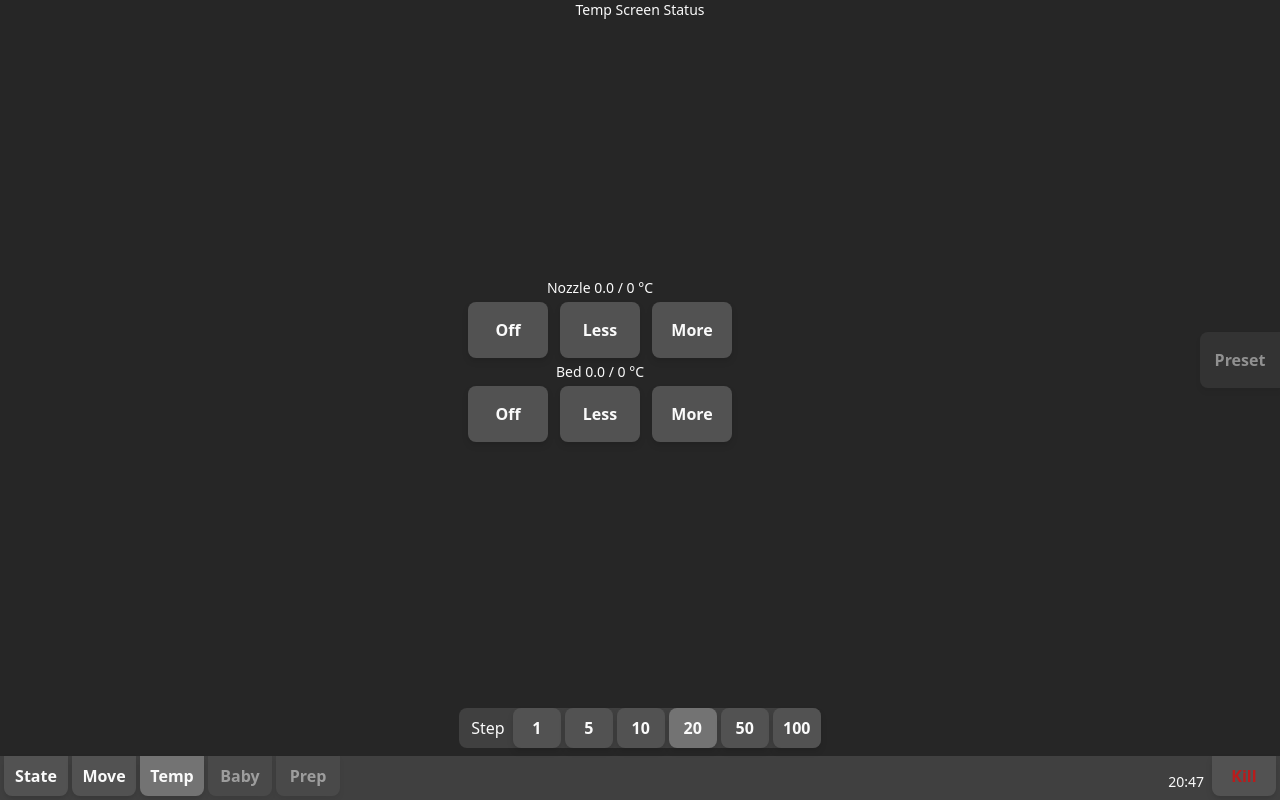
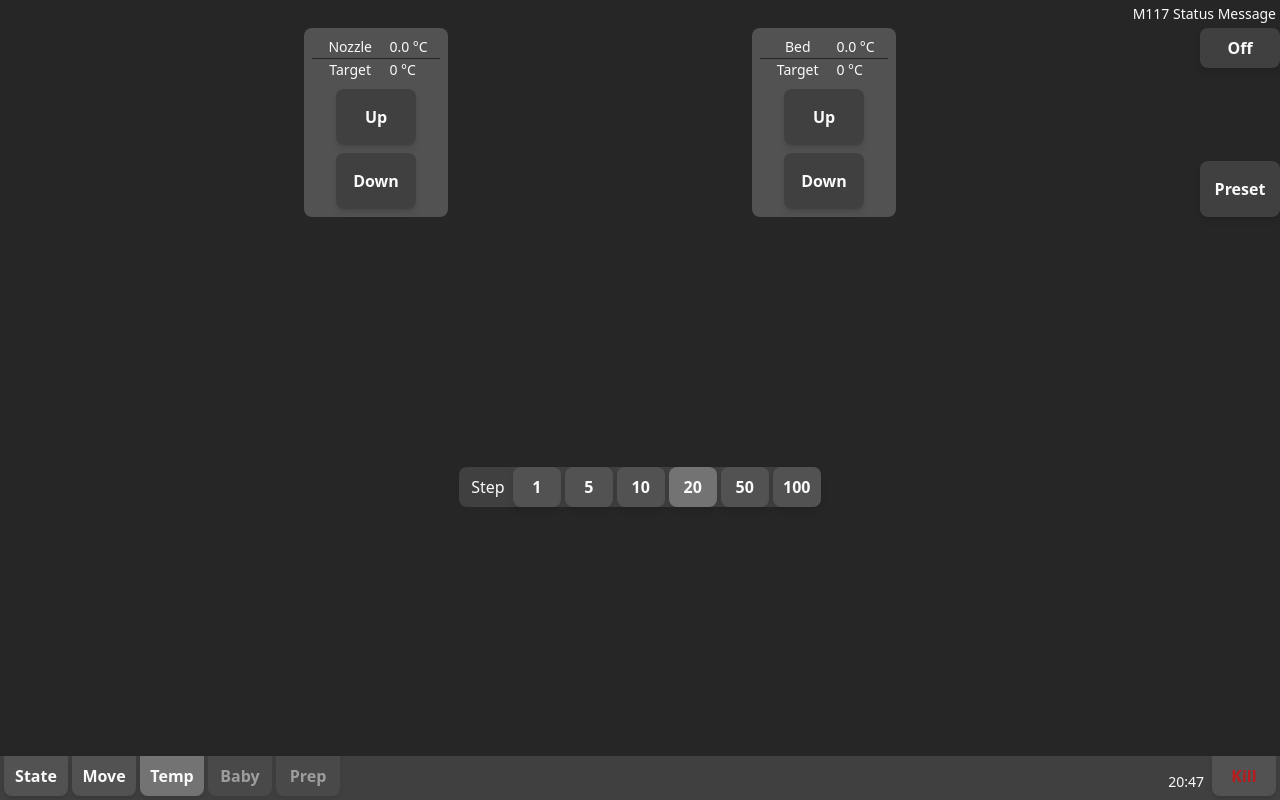
Before and after one commit to freakydude/klipper-touch, a SvelteKit app: page /temperature in a window 1280 px wide. Built offline with nearby package versions, Linux system fonts and the light colour scheme.

Commit message:
Improved move and temperature page
Signed-off-by: Frank Roth <developer@freakydu.de>

```diff
--- a/src/routes/move/+page.svelte
+++ b/src/routes/move/+page.svelte
@@ -130,22 +130,28 @@
 </script>
 
 <div class="page-dark flex-col items-stretch">
-  <div class="flex w-full flex-row items-center justify-center gap-3">
-    <p class="text-center text-sm text-neutral-50">Position</p>
-    <p class="text-center text-sm text-neutral-50">
-      X {$motionReportLivePosition[0].toFixed(2)}
-    </p>
-    <p class="text-center text-sm text-neutral-50">
-      Y {$motionReportLivePosition[1].toFixed(2)}
-    </p>
-    <p class="text-center text-sm text-neutral-50">
-      Z {$motionReportLivePosition[2].toFixed(2)}
-    </p>
+  <div class="flex w-full flex-row items-center justify-end gap-3 p-1">
+    <p class="text-sm text-neutral-50">M117 Status Message</p>
   </div>
-  <div class="flex flex-grow flex-row justify-between">
-    <div class="flex flex-grow flex-row justify-center gap-3">
-      <span class="flex flex-col items-center justify-center gap-3"
-        ><p class="flex text-sm text-neutral-50">X {$toolheadPosition[0].toFixed(1)}</p>
+  <div class="flex flex-row">
+    <div class="flex flex-grow justify-center">
+      <div class="flex flex-col items-stretch justify-center gap-2 rounded-lg bg-neutral-600 px-2 py-2">
+        <table class="w-80 self-center text-sm text-neutral-50">
+          <tr class="border-b border-neutral-800">
+            <td class="pr-2 text-end">Current</td>
+            <td class="pr-1 text-start">X {$motionReportLivePosition[0].toFixed(2)} mm</td>
+            <td class="pr-1 text-start">Y {$motionReportLivePosition[1].toFixed(2)} mm</td>
+            <td class="pr-1 text-start">Z {$motionReportLivePosition[2].toFixed(2)} mm</td>
+          </tr>
+          <tr>
+            <td class="pr-2 text-end">Target</td>
+            <td class="pr-1 text-start">X {$toolheadPosition[0].toFixed(1)} mm</td>
+            <td class="pr-1 text-start">Y {$toolheadPosition[1].toFixed(1)} mm</td>
+            <td class="pr-1 text-start">Z {$toolheadPosition[2].toFixed(1)} mm</td>
+          </tr>
+        </table>
+
+        <span class="flex flex-row items-center justify-center gap-3">
           <button
             disabled="{!isHomedZ}"
             class="flex h-14 w-20 items-center justify-center rounded-lg bg-neutral-700 px-3 py-2 font-semibold text-neutral-50 drop-shadow-md hover:bg-neutral-500 disabled:opacity-50"
@@ -154,37 +160,32 @@
           </button>
           <button
             disabled="{!isHomedXY}"
+            on:click="{() => moveY(stepsArr[selectedStep])}"
+            class="flex h-14 w-20 items-center justify-center rounded-lg bg-neutral-700 px-3 py-2 font-semibold text-neutral-50 drop-shadow-md hover:bg-neutral-500 disabled:opacity-50">
+            Back
+          </button>
+          <button
+            disabled="{!isHomedZ}"
+            on:click="{() => moveZ(stepsArr[selectedStep])}"
+            class="flex h-14 w-20 items-center justify-center rounded-lg bg-neutral-700 px-3 py-2 font-semibold text-neutral-50 drop-shadow-md hover:bg-neutral-500 disabled:opacity-50">
+            Up
+          </button>
+        </span>
+
+        <span class="flex flex-row items-center justify-center gap-3">
+          <button
+            disabled="{!isHomedXY}"
             on:click="{() => moveX(-stepsArr[selectedStep])}"
             class="flex h-14 w-20 items-center justify-center rounded-lg bg-neutral-700 px-3 py-2 font-semibold text-neutral-50 drop-shadow-md hover:bg-neutral-500 disabled:opacity-50">
             Left
           </button>
-      </span>
 
-      <span class="flex flex-col items-center justify-center gap-3">
-        <p class="flex text-sm text-neutral-50">Y {$toolheadPosition[1].toFixed(1)}</p>
-        <button
-          disabled="{!isHomedXY}"
-          on:click="{() => moveY(stepsArr[selectedStep])}"
-          class="flex h-14 w-20 items-center justify-center rounded-lg bg-neutral-700 px-3 py-2 font-semibold text-neutral-50 drop-shadow-md hover:bg-neutral-500 disabled:opacity-50">
-          Back
-        </button>
           <button
             disabled="{!isHomedXY}"
             on:click="{() => moveY(-stepsArr[selectedStep])}"
             class="flex h-14 w-20 items-center justify-center rounded-lg bg-neutral-700 px-3 py-2 font-semibold text-neutral-50 drop-shadow-md hover:bg-neutral-500 disabled:opacity-50">
             Front
           </button>
-      </span>
-
-      <span class="flex flex-col items-center justify-center gap-3">
-        <p class="flex text-sm text-neutral-50">Z {$toolheadPosition[2].toFixed(1)}</p>
-        <button
-          disabled="{!isHomedZ}"
-          on:click="{() => moveZ(stepsArr[selectedStep])}"
-          class="flex h-14 w-20 items-center justify-center rounded-lg bg-neutral-700 px-3 py-2 font-semibold text-neutral-50 drop-shadow-md hover:bg-neutral-500 disabled:opacity-50">
-          Up
-        </button>
-
           <button
             disabled="{!isHomedXY}"
             on:click="{() => moveX(stepsArr[selectedStep])}"
@@ -193,13 +194,14 @@
           </button>
         </span>
       </div>
-    <span class="flex flex-col gap-3">
+    </div>
+    <span class="flex flex-col">
       <button
         on:click="{() => disableSteppers()}"
         class="flex h-10 w-20 items-center justify-center rounded-l-lg bg-neutral-700 px-3 py-2 font-semibold text-neutral-50 drop-shadow-md hover:bg-neutral-500 disabled:opacity-50">
         Off
       </button>
-      <span class="flex flex-grow flex-col justify-center gap-3">
+      <span class="flex flex-grow flex-col justify-end gap-3">
         <button
           on:click="{() => homeXY()}"
           class="flex h-14 w-20 items-center justify-center rounded-l-lg {isHomedXY
--- a/src/routes/temperature/+page.svelte
+++ b/src/routes/temperature/+page.svelte
@@ -92,137 +92,87 @@
 </script>
 
 <div class="page-dark flex-col items-stretch">
-  <div class="flex flex-row justify-center">
-    <p class=" text-sm text-neutral-50">Temp Screen Status</p>
+  <div class="flex w-full flex-row items-center justify-end gap-3 p-1">
+    <p class="text-sm text-neutral-50">M117 Status Message</p>
   </div>
-  <div class="flex flex-grow flex-row">
-    <div class="flex flex-grow flex-col">
-      <div class="flex flex-grow flex-col items-center justify-center">
-        <div class="flex flex-col items-center gap-1">
-          <p class="flex flex-row text-center text-sm text-neutral-50">
-            Nozzle {$nozzleCurrentTemperature.toFixed(1)} / {$nozzleTargetTemperature.toFixed(0)} °C
-          </p>
-          <div class="flex items-center gap-3">
-            <button
-              class="flex h-14 w-20 items-center justify-center rounded-lg bg-neutral-600 px-3 py-2 font-semibold text-neutral-50 drop-shadow-md hover:bg-neutral-500 disabled:opacity-50"
-              on:click="{() => disableNozzleTemperature()}">
-              Off
-            </button>
-            <button
-              on:click="{() => changeNozzleTemperature(-stepsArr[selectedStep])}"
-              class="flex h-14 w-20 items-center justify-center rounded-lg bg-neutral-600 px-3 py-2 font-semibold text-neutral-50 drop-shadow-md hover:bg-neutral-500 disabled:opacity-50">
-              Less
-            </button>
-            <button
-              on:click="{() => changeNozzleTemperature(stepsArr[selectedStep])}"
-              class="flex h-14 w-20 items-center justify-center rounded-lg bg-neutral-600 px-3 py-2 font-semibold text-neutral-50 drop-shadow-md hover:bg-neutral-500 disabled:opacity-50">
-              More
-            </button>
-          </div>
-          <p class="flex flex-row text-center text-sm text-neutral-50">
-            Bed {$heaterBedCurrentTemperature.toFixed(1)} / {$heaterBedTargetTemperature.toFixed(0)} °C
-          </p>
-          <div class="flex items-center gap-3">
-            <button
-              class="flex h-14 w-20 items-center justify-center rounded-lg bg-neutral-600 px-3 py-2 font-semibold text-neutral-50 drop-shadow-md hover:bg-neutral-500 disabled:opacity-50"
-              on:click="{() => disableBedTemperature()}">
-              Off
-            </button>
-            <button
-              on:click="{() => changeBedTemperature(-stepsArr[selectedStep])}"
-              class="flex h-14 w-20 items-center justify-center rounded-lg bg-neutral-600 px-3 py-2 font-semibold text-neutral-50 drop-shadow-md hover:bg-neutral-500 disabled:opacity-50">
-              Less
-            </button>
-            <button
-              on:click="{() => changeBedTemperature(stepsArr[selectedStep])}"
-              class="flex h-14 w-20 items-center justify-center rounded-lg bg-neutral-600 px-3 py-2 font-semibold text-neutral-50 drop-shadow-md hover:bg-neutral-500 disabled:opacity-50">
-              More
-            </button>
-          </div>
-        </div>
-      </div>
-    </div>
-    <div class="flex flex-col justify-center">
-      <button
-        disabled="{true}"
-        class="flex h-14 w-20 items-center justify-center rounded-l-lg bg-neutral-700 px-3 py-2 font-semibold text-neutral-50 drop-shadow-md hover:bg-neutral-500 disabled:opacity-50">
-        Preset
-      </button>
-    </div>
-  </div>
+  <div class="flex flex-row">
+    <div class="flex flex-grow justify-evenly">
+      <div class="flex w-36 flex-col items-center gap-2 rounded-lg bg-neutral-600 px-2 py-2">
+        <table class="self-stretch text-sm text-neutral-50">
+          <tr class="border-b border-neutral-800">
+            <td class="px-2 text-center">Nozzle</td>
 
-  <!-- Statusbar -->
-  <!-- <div class="flex w-full flex-row items-center justify-center gap-3">
-    <p class="text-center text-sm text-neutral-50">
-      Nozzle {$nozzleCurrentTemperature.toFixed(1)} °C
-    </p>
-    <p class="text-center text-sm text-neutral-50">
-      Bed {$heaterBedCurrentTemperature.toFixed(1)} °C
-    </p>
-  </div> -->
-  <!-- Temperature -->
-  <!-- <div class="flex flex-grow flex-row justify-between">
-    <div class="flex flex-grow flex-row justify-center gap-3">
-      <span class="flex flex-col items-center justify-center gap-3">
-        <p class="flex text-sm text-neutral-50">Off</p>
+            <td class=" text-start">{$nozzleCurrentTemperature.toFixed(1)} °C</td>
+          </tr>
+          <tr>
+            <td class="px-2 text-center">Target</td>
+
+            <td class=" text-start">{$nozzleTargetTemperature.toFixed(0)} °C</td>
+          </tr>
+        </table>
+
         <button
-          class="flex h-14 w-20 items-center justify-center rounded-lg bg-neutral-700 px-3 py-2 font-semibold text-neutral-50 drop-shadow-md hover:bg-neutral-500 disabled:opacity-50"
-          on:click="{() => disableNozzleTemperature()}">
-          NOff
+          on:click="{() => changeNozzleTemperature(stepsArr[selectedStep])}"
+          class="flex h-14 w-20 items-center justify-center rounded-lg bg-neutral-700 px-3 py-2 font-semibold text-neutral-50 drop-shadow-md hover:bg-neutral-500 disabled:opacity-50">
+          Up
         </button>
-        <button
-          on:click="{() => disableBedTemperature()}"
-          class="flex h-14 w-20 items-center justify-center rounded-lg bg-neutral-700 px-3 py-2 font-semibold text-neutral-50 drop-shadow-md hover:bg-neutral-500 disabled:opacity-50">
-          BOff
-        </button>
-      </span>
 
-      <span class="flex flex-col items-center justify-center gap-3">
-        <p class="flex text-sm text-neutral-50">N {$nozzleTargetTemperature.toFixed(0)} °C</p>
         <button
           on:click="{() => changeNozzleTemperature(-stepsArr[selectedStep])}"
           class="flex h-14 w-20 items-center justify-center rounded-lg bg-neutral-700 px-3 py-2 font-semibold text-neutral-50 drop-shadow-md hover:bg-neutral-500 disabled:opacity-50">
-          NLess
+          Down
         </button>
-        <button
-          on:click="{() => changeBedTemperature(-stepsArr[selectedStep])}"
-          class="flex h-14 w-20 items-center justify-center rounded-lg bg-neutral-700 px-3 py-2 font-semibold text-neutral-50 drop-shadow-md hover:bg-neutral-500 disabled:opacity-50">
-          BLess
-        </button>
-      </span>
-
-      <span class="flex flex-col items-center justify-center gap-3">
-        <p class="flex text-sm text-neutral-50">B {$heaterBedTargetTemperature.toFixed(0)} °C</p>
-        <button
-          on:click="{() => changeNozzleTemperature(stepsArr[selectedStep])}"
-          class="flex h-14 w-20 items-center justify-center rounded-lg bg-neutral-700 px-3 py-2 font-semibold text-neutral-50 drop-shadow-md hover:bg-neutral-500 disabled:opacity-50">
-          NMore
-        </button>
+      </div>
+      <div class="flex w-36 flex-col items-center gap-2 rounded-lg bg-neutral-600 px-2 py-2">
+        <table class="self-stretch text-sm text-neutral-50">
+          <tr class="border-b border-neutral-800">
+            <td class="px-2 text-center">Bed</td>
+            <td class="text-start">{$heaterBedCurrentTemperature.toFixed(1)} °C</td>
+          </tr>
+          <tr>
+            <td class="px-2 text-center">Target</td>
+            <td class="text-start">{$heaterBedTargetTemperature.toFixed(0)} °C</td>
+          </tr>
+        </table>
 
         <button
           on:click="{() => changeBedTemperature(stepsArr[selectedStep])}"
           class="flex h-14 w-20 items-center justify-center rounded-lg bg-neutral-700 px-3 py-2 font-semibold text-neutral-50 drop-shadow-md hover:bg-neutral-500 disabled:opacity-50">
-          BMore
+          Up
+        </button>
+
+        <button
+          on:click="{() => changeBedTemperature(-stepsArr[selectedStep])}"
+          class="flex h-14 w-20 items-center justify-center rounded-lg bg-neutral-700 px-3 py-2 font-semibold text-neutral-50 drop-shadow-md hover:bg-neutral-500 disabled:opacity-50">
+          Down
+        </button>
+      </div>
+    </div>
+    <span class="flex flex-col">
+      <span class="flex flex-grow flex-col justify-start gap-2">
+        <button
+          class="flex h-10 w-20 items-center justify-center rounded-lg bg-neutral-700 px-3 py-2 font-semibold text-neutral-50 drop-shadow-md hover:bg-neutral-500 disabled:opacity-50"
+          on:click="{() => {
+            disableNozzleTemperature();
+            disableBedTemperature();
+          }}">
+          Off
         </button>
       </span>
-    </div>
-    <span class="flex flex-col gap-3">
-      <span class="flex flex-grow flex-col justify-center gap-3">
+      <span class="flex flex-grow flex-col justify-end gap-2">
         <button
-          disabled="{true}"
-          class="flex h-14 w-20 items-center justify-center rounded-l-lg bg-neutral-700 px-3 py-2 font-semibold text-neutral-50 drop-shadow-md hover:bg-neutral-500 disabled:opacity-50">
+          class="flex h-14 w-20 items-center justify-center rounded-lg bg-neutral-700 px-3 py-2 font-semibold text-neutral-50 drop-shadow-md hover:bg-neutral-500 disabled:opacity-50">
           Preset
         </button>
       </span>
     </span>
-  </div> -->
-  <!-- Steps -->
-  <span class="flex flex-row items-center justify-center py-2">
+  </div>
+  <span class="flex flex-grow flex-row items-center justify-center py-2">
     <div class="flex items-center gap-1 rounded-lg bg-neutral-700 pl-3">
       <p class="flex pr-1 text-neutral-50">Step</p>
       {#each stepsArr as number, i}
         <button
-          class="flex w-12 items-center justify-center rounded-lg px-3 py-2 font-semibold text-neutral-50 drop-shadow-md hover:bg-neutral-500 disabled:opacity-50 {i ===
+          class="hover:bg-neutral-000 flex w-12 items-center justify-center rounded-lg px-3 py-2 font-semibold text-neutral-50 drop-shadow-md disabled:opacity-50 {i ===
           selectedStep
             ? 'bg-neutral-500'
             : 'bg-neutral-600'} "
```
Lines whose indentation alone changed are shown as unchanged.
